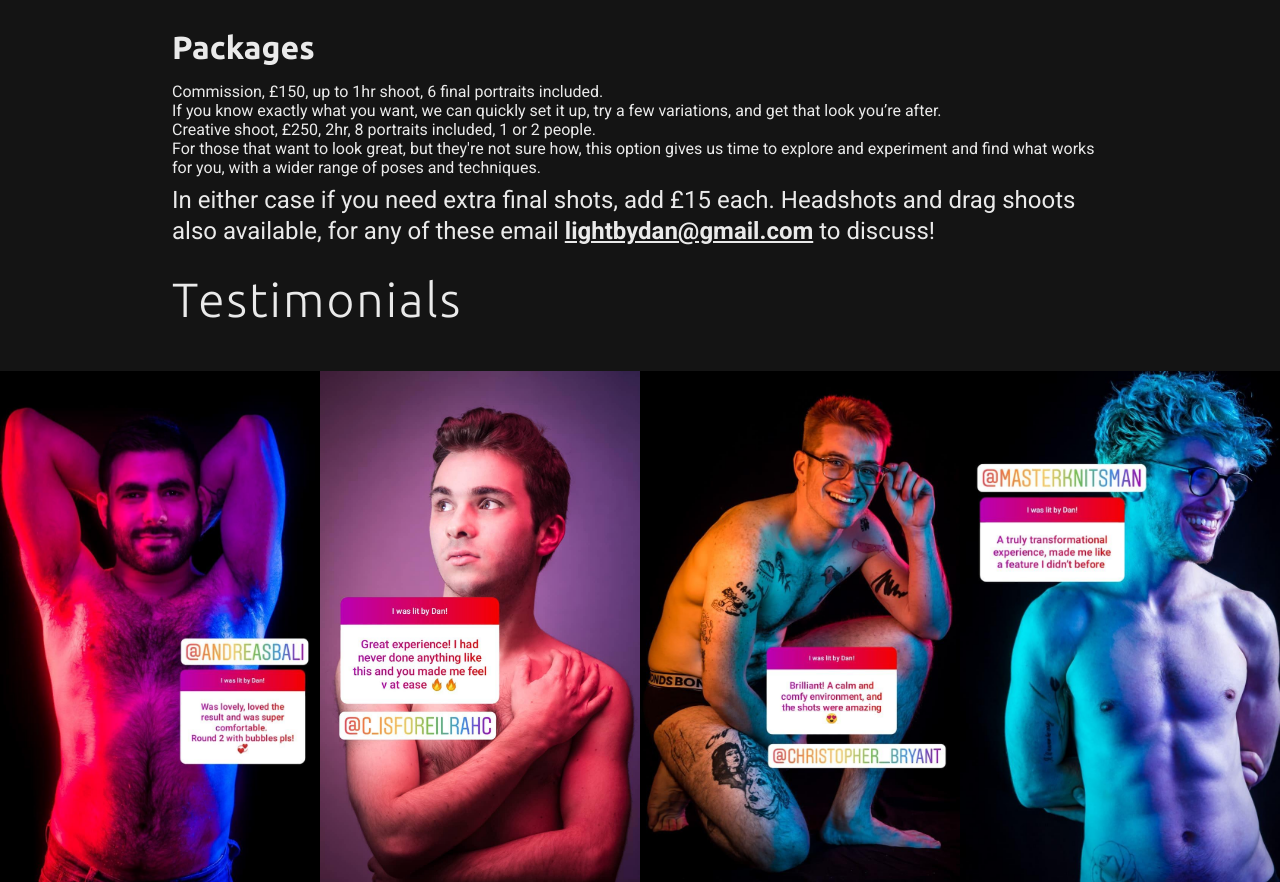
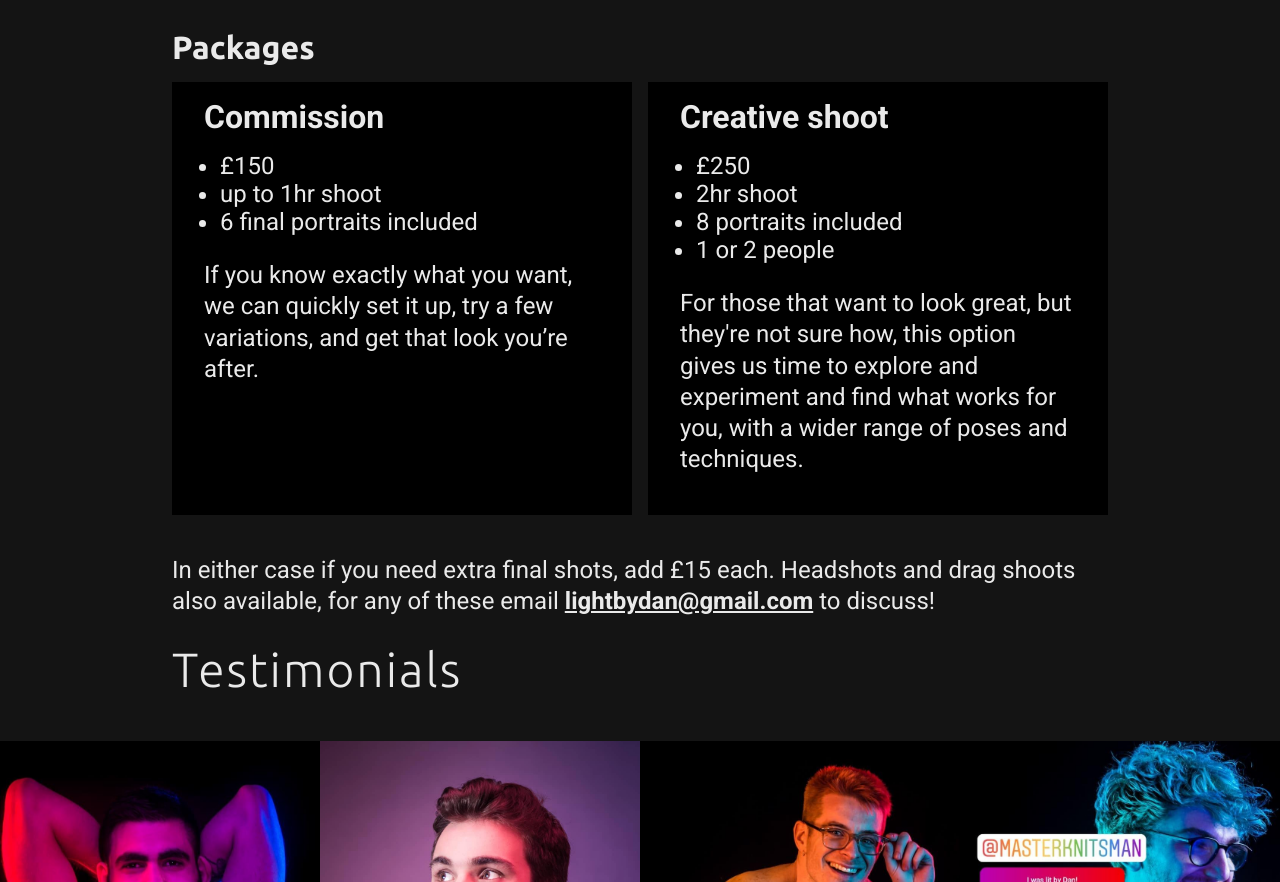
Before and after one commit to DanielGovan/gatsby-gallery-site, a Gatsby site: page /prices in a window 1280 px wide. Shown: the part 1282-2164 px from the top of the page. Built offline with nearby package versions, Linux system fonts and the light colour scheme; Gatsby itself is replaced by a stand-in of ours.

Commit message:
Price card

```diff
--- /dev/null
+++ b/src/actualComponents/PriceCard.js
@@ -0,0 +1,52 @@
+import React from "react"
+import styled from "styled-components"
+import * as cssVars from "../const/constants"
+
+export const PriceWrap = styled.div`
+  display: flex;
+  justify-content: space-between;
+
+  @media screen and (max-width: ${cssVars.breakPointM}) {
+    display: block;
+  }
+`
+
+const StyledPriceCard = styled.div`
+  background: ${cssVars.justBlack};
+  width: 50%;
+  margin: 0 1rem 2rem 0;
+  vertical-align: top;
+  padding: 1rem 2rem;
+
+  &:nth-child(2) {
+    margin: 0 0rem 2rem 0;
+  }
+
+  h3 {
+    font-size: 2rem;
+  }
+
+  div {
+    /* display: flex; */
+  }
+
+  ul {
+    padding: 1rem 1rem 0 1rem;
+    font-size: 1.5rem;
+  }
+
+  p {
+    font-size: 1.5rem;
+    padding: 1rem 0 0 0rem;
+  }
+
+  /* @media screen and (max-width: ${cssVars.breakPointM}) {
+    width: 100%;
+  } */
+`
+
+const PriceCard = ({ children }) => {
+  return <StyledPriceCard>{children}</StyledPriceCard>
+}
+
+export default PriceCard
--- a/src/pages/prices.js
+++ b/src/pages/prices.js
@@ -12,6 +12,7 @@ import Para from "../actualComponents/Para"
 import SEO from "../components/seo"
 import HeroSection from "../actualComponents/HeroSection"
 import FullWidthSlider from "../actualComponents/FullWidthSlider"
+import PriceCard, { PriceWrap } from "../actualComponents/PriceCard"
 
 const AboutShoots = () => {
   const data = useStaticQuery(graphql`
@@ -103,24 +104,38 @@ const AboutShoots = () => {
         </Para>
 
         <SubHeader>Packages</SubHeader>
-
-        <dl>
-          <dt>
-            Commission, £150, up to 1hr shoot, 6 final portraits included.
-          </dt>
-          <dt>
-            If you know exactly what you want, we can quickly set it up, try a
-            few variations, and get that look you’re after.
-          </dt>
-          <dt>
-            Creative shoot, £250, 2hr, 8 portraits included, 1 or 2 people.
-          </dt>
-          <dt>
-            For those that want to look great, but they're not sure how, this
-            option gives us time to explore and experiment and find what works
-            for you, with a wider range of poses and techniques.{" "}
-          </dt>
-        </dl>
+        <PriceWrap>
+          <PriceCard>
+            <h3>Commission</h3>
+            <div>
+              <ul>
+                <li>£150</li>
+                <li>up to 1hr shoot</li>
+                <li>6 final portraits included</li>
+              </ul>
+              <Para>
+                If you know exactly what you want, we can quickly set it up, try
+                a few variations, and get that look you’re after.
+              </Para>
+            </div>
+          </PriceCard>
+          <PriceCard>
+            <h3>Creative shoot</h3>
+            <div>
+              <ul>
+                <li>£250</li>
+                <li>2hr shoot</li>
+                <li>8 portraits included</li>
+                <li>1 or 2 people</li>
+              </ul>
+              <Para>
+                For those that want to look great, but they're not sure how,
+                this option gives us time to explore and experiment and find
+                what works for you, with a wider range of poses and techniques.
+              </Para>
+            </div>
+          </PriceCard>
+        </PriceWrap>
 
         <Para>
           In either case if you need extra final shots, add £15 each. Headshots
```
